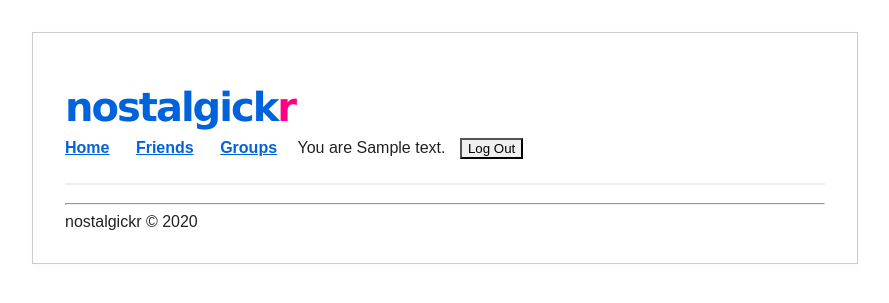
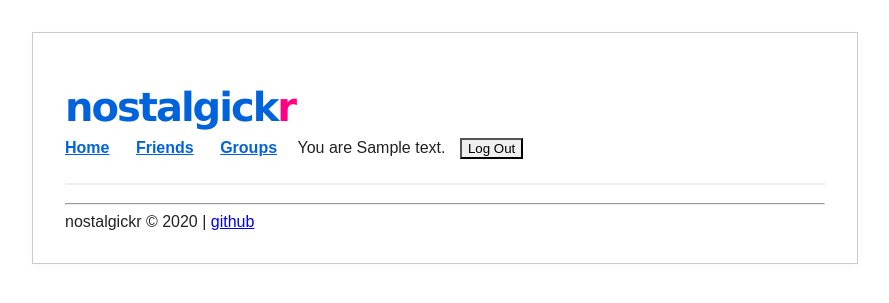
Before and after one commit to mvexel/nostalgickr, a FastAPI app: template templates/base.html in a window 1280 px wide. Shown: the top 303 px of the page, without its empty margins (195-1084 px from the left). Run offline with FastAPI, Linux system fonts and the light colour scheme; the template is opened without the code that fills it: most values are stand-ins (such as "Sample title", 1, 10 or a date in 2020); some libraries are stand-ins or nearby versions.

Commit message:
readme move, github link in footer

```diff
--- a/templates/base.html
+++ b/templates/base.html
@@ -37,7 +37,7 @@
     {% block content %}{% endblock %}
     <footer>
       <hr>
-      <div>nostalgickr &copy; {{ now.year }}</div>
+      <div>nostalgickr &copy; {{ now.year }} | <a href="https://github.com/mvexel/nostalgickr">github</a></div>
     </footer>
   </div>
   <script src="/static/main.js" defer></script>
```
Also changed, not shown: README.md (renamed from templates/README.md).
